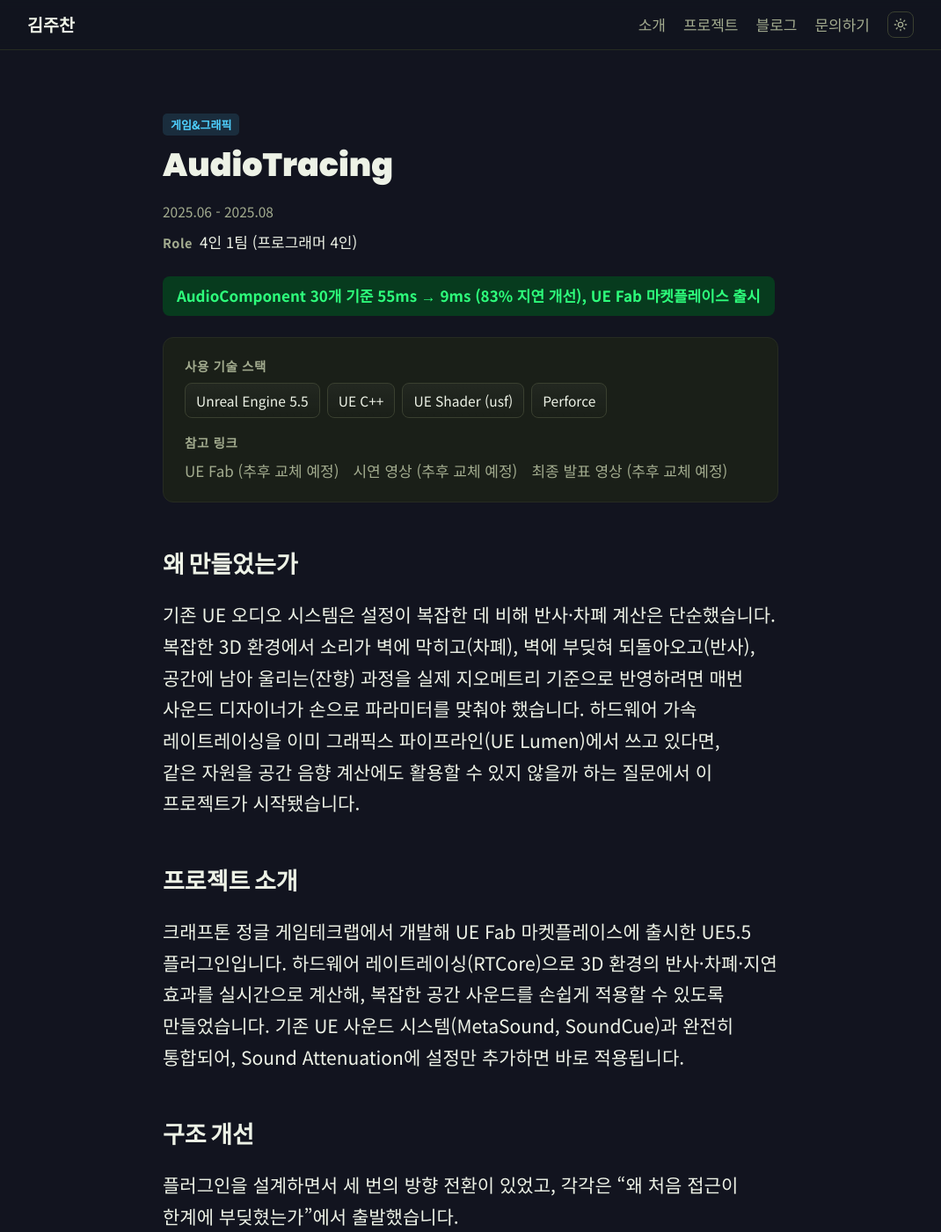
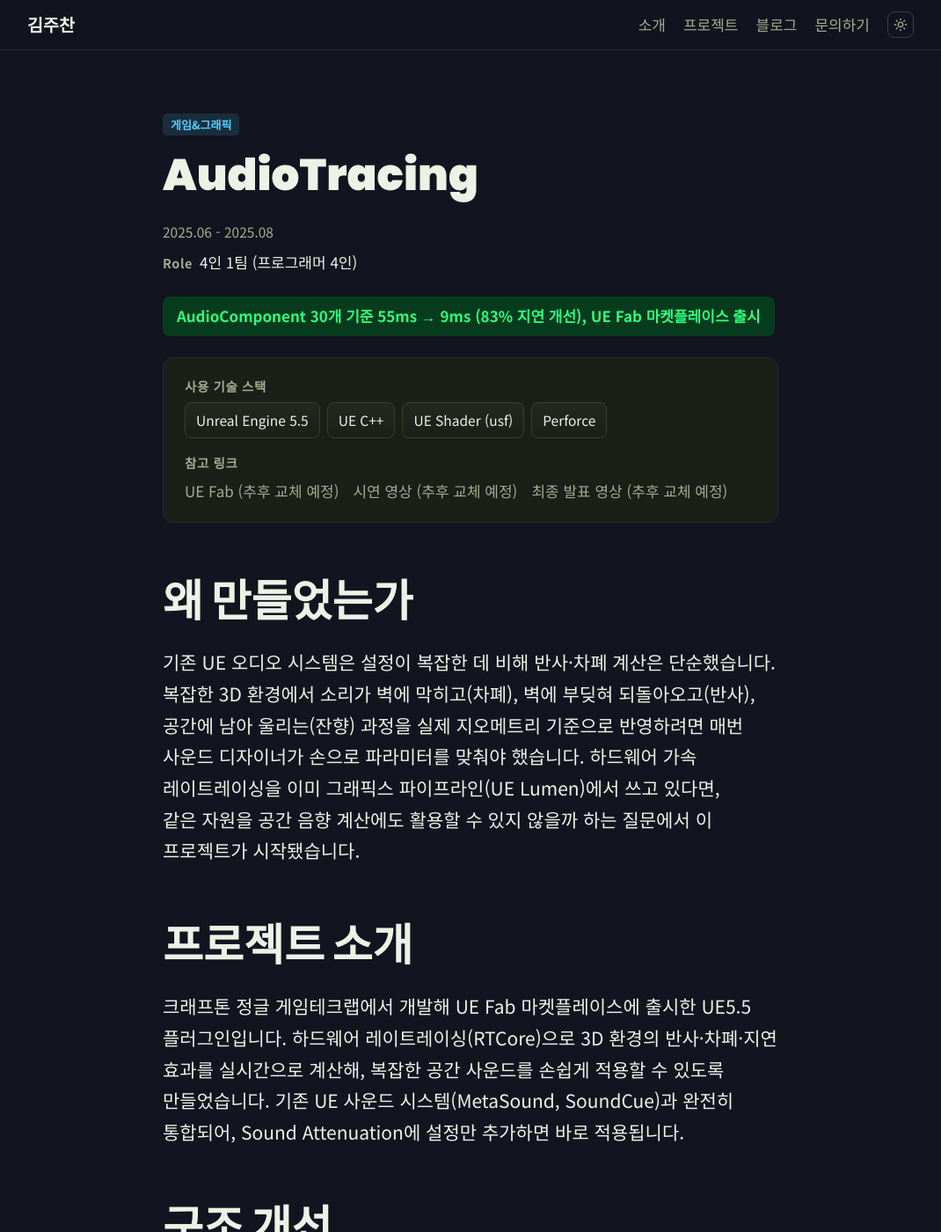
Before and after one commit to skamo3/skamo3.github.io, a Jekyll site: the page built from _projects/audiotracing.md, in a window 1280 px wide and 1400 px high. Shown: the whole window at 88% size, without its empty margins (105-1175 px from the left). Built offline with Jekyll 4.4.1, drawn with Linux system fonts in a browser that asks for light colours.

Commit message:
제목 50px로 확대, 섹션 제목을 h1로 승격
페이지 타이틀 폰트 36.5px -> 50px. 본문 섹션 제목(마크다운 ##)을 h1로
승격해 동일한 시각적 무게를 갖도록 변경 (페이지 타이틀 다음에 오는 h1은
margin-top으로 구분). 소제목(h3)은 현재 콘텐츠에 없어 h2 스타일만
후속 사용을 위해 유지.

```diff
--- a/_projects/audiotracing.md
+++ b/_projects/audiotracing.md
@@ -17,15 +17,15 @@ links:
     url: ""
 ---
 
-## 왜 만들었는가
+# 왜 만들었는가
 
 기존 UE 오디오 시스템은 설정이 복잡한 데 비해 반사·차폐 계산은 단순했습니다. 복잡한 3D 환경에서 소리가 벽에 막히고(차폐), 벽에 부딪혀 되돌아오고(반사), 공간에 남아 울리는(잔향) 과정을 실제 지오메트리 기준으로 반영하려면 매번 사운드 디자이너가 손으로 파라미터를 맞춰야 했습니다. 하드웨어 가속 레이트레이싱을 이미 그래픽스 파이프라인(UE Lumen)에서 쓰고 있다면, 같은 자원을 공간 음향 계산에도 활용할 수 있지 않을까 하는 질문에서 이 프로젝트가 시작됐습니다.
 
-## 프로젝트 소개
+# 프로젝트 소개
 
 크래프톤 정글 게임테크랩에서 개발해 UE Fab 마켓플레이스에 출시한 UE5.5 플러그인입니다. 하드웨어 레이트레이싱(RTCore)으로 3D 환경의 반사·차폐·지연 효과를 실시간으로 계산해, 복잡한 공간 사운드를 손쉽게 적용할 수 있도록 만들었습니다. 기존 UE 사운드 시스템(MetaSound, SoundCue)과 완전히 통합되어, Sound Attenuation에 설정만 추가하면 바로 적용됩니다.
 
-## 구조 개선
+# 구조 개선
 
 플러그인을 설계하면서 세 번의 방향 전환이 있었고, 각각은 "왜 처음 접근이 한계에 부딪혔는가"에서 출발했습니다.
 
@@ -49,7 +49,7 @@ Submix는 믹싱 이후 버스 단위로 오디오를 처리하는 구조라,
 
 엔진 플러그인을 만들면서 얻은 가장 큰 배움은, 기능을 먼저 붙이는 것보다 **데이터가 어디서 생성되고, 어디서 유지되고, 어디서 소비되는지**를 먼저 찾는 게 구조를 좌우한다는 점이었습니다.
 
-## Sound Material Utils
+# Sound Material Utils
 
 사운드 머티리얼 설정을 실제 에디터에서 쓰기 편하게 만드는 부가 기능도 함께 만들었습니다.
 
@@ -59,6 +59,6 @@ Submix는 믹싱 이후 버스 단위로 오디오를 처리하는 구조라,
 
 UE Menu Tools를 직접 다뤄보면서, 실제 플러그인 사용자 입장에서 편의 기능이 있어야 부가 기능까지 써보게 된다는 걸 체감했습니다.
 
-## 시연
+# 시연
 
 (시연 영상 링크는 추후 교체 예정)
--- a/assets/css/style.css
+++ b/assets/css/style.css
@@ -337,7 +337,8 @@ a { color: inherit; text-decoration: none; }
 
 /* project detail page */
 .project-detail { max-width: 748px; margin: 0 auto; padding: 64px 24px; }
-.project-detail h1 { font-size: 36.5px; margin-bottom: 8px; }
+.project-detail h1 { font-size: 50px; margin: 0 0 8px; }
+.project-detail h1:not(:first-of-type) { margin-top: 48px; }
 .project-detail .meta { font-size: 15.5px; color: var(--text-muted); margin-bottom: 8px; }
 .project-detail .role-line { font-size: 17px; color: var(--text); margin: 0 0 24px; }
 .project-detail .role-line .role-label {
@@ -477,7 +478,8 @@ body.modal-open { overflow: hidden; }
 }
 .project-modal .modal-close:hover { color: var(--accent); border-color: var(--accent); }
 .project-modal .modal-body.project-detail { padding: 24px 32px 48px; max-width: none; }
-.project-modal .modal-body h1 { font-size: 32.85px; }
+.project-modal .modal-body h1 { font-size: 45px; }
+.project-modal .modal-body h1:not(:first-of-type) { margin-top: 43.2px; }
 .project-modal .modal-body .meta { font-size: 13.95px; }
 .project-modal .modal-body .role-line { font-size: 15.3px; }
 .project-modal .modal-body .role-line .role-label { font-size: 13.05px; }
```
Also changed, not shown: _projects/5minlab.md (+3 -3 lines), _projects/deepbrain-ai.md (+4 -4 lines), _projects/engine-siu.md (+2 -2 lines), _projects/project-hola.md (+3 -3 lines).
